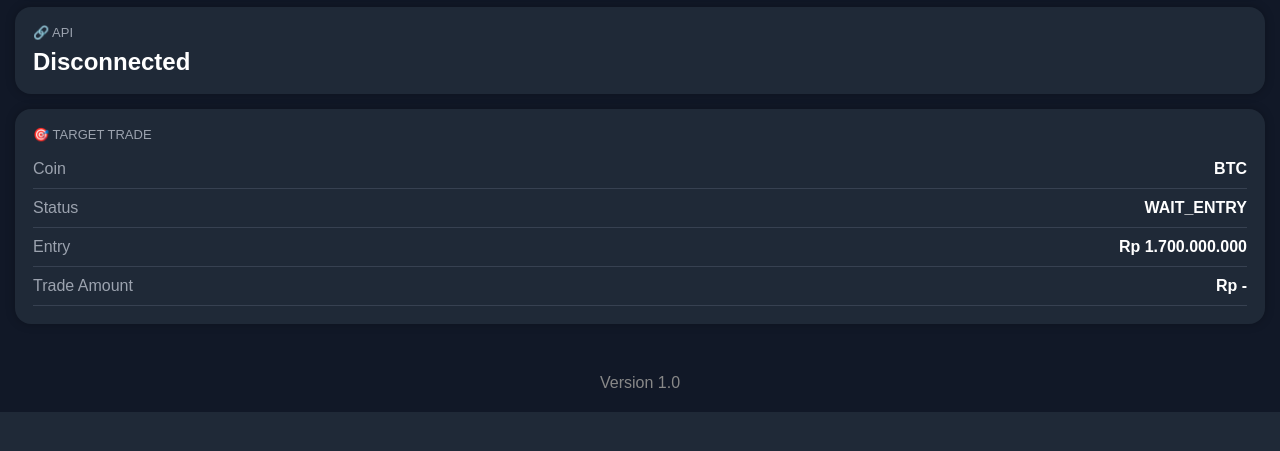
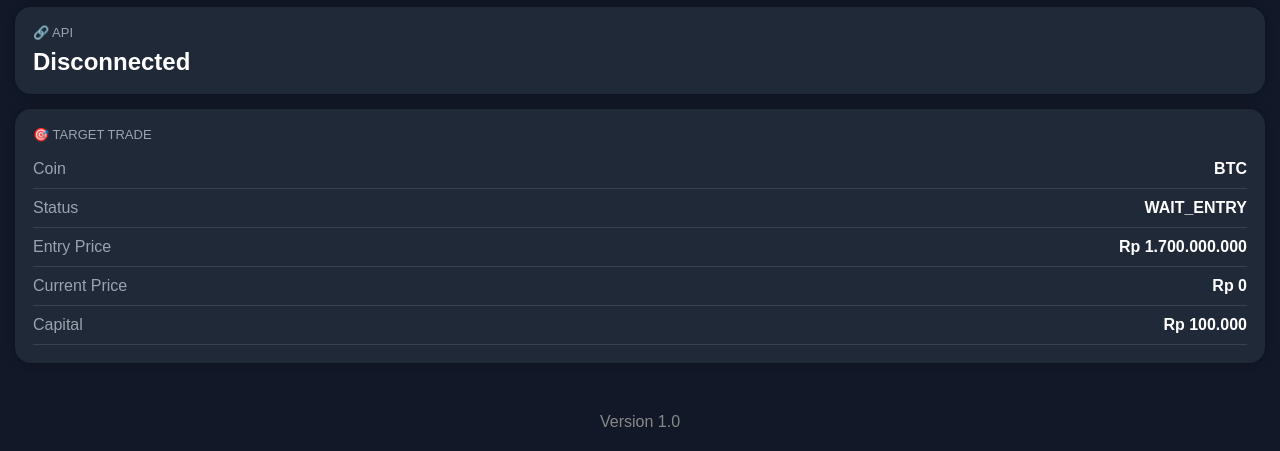
Before and after one commit to adhigame989/Indodax-Execution-Bot, a Flask app: page / in a window 1280 px wide. Shown: the part 495-946 px from the top of the page. Before the commit the page ends 907 px from the top, so only its background shows below. Run offline with Flask 3, Linux system fonts and the light colour scheme.

Commit message:
Update target_trade_card.html

```diff
--- a/templates/partials/target_trade_card.html
+++ b/templates/partials/target_trade_card.html
@@ -13,17 +13,22 @@
 
         <tr>
             <td>Status</td>
-            <td>{{ engine.state }}</td>
+            <td>{{ engine.state or "-" }}</td>
         </tr>
 
         <tr>
-            <td>Entry</td>
+            <td>Entry Price</td>
             <td>{{ engine.entry_price or "-" }}</td>
         </tr>
 
         <tr>
-            <td>Trade Amount</td>
-            <td>Rp {{ engine.trade_amount or "-" }}</td>
+            <td>Current Price</td>
+            <td>{{ engine.current_price or "-" }}</td>
+        </tr>
+
+        <tr>
+            <td>Capital</td>
+            <td>{{ engine.capital or "-" }}</td>
         </tr>
 
     </table>
```
